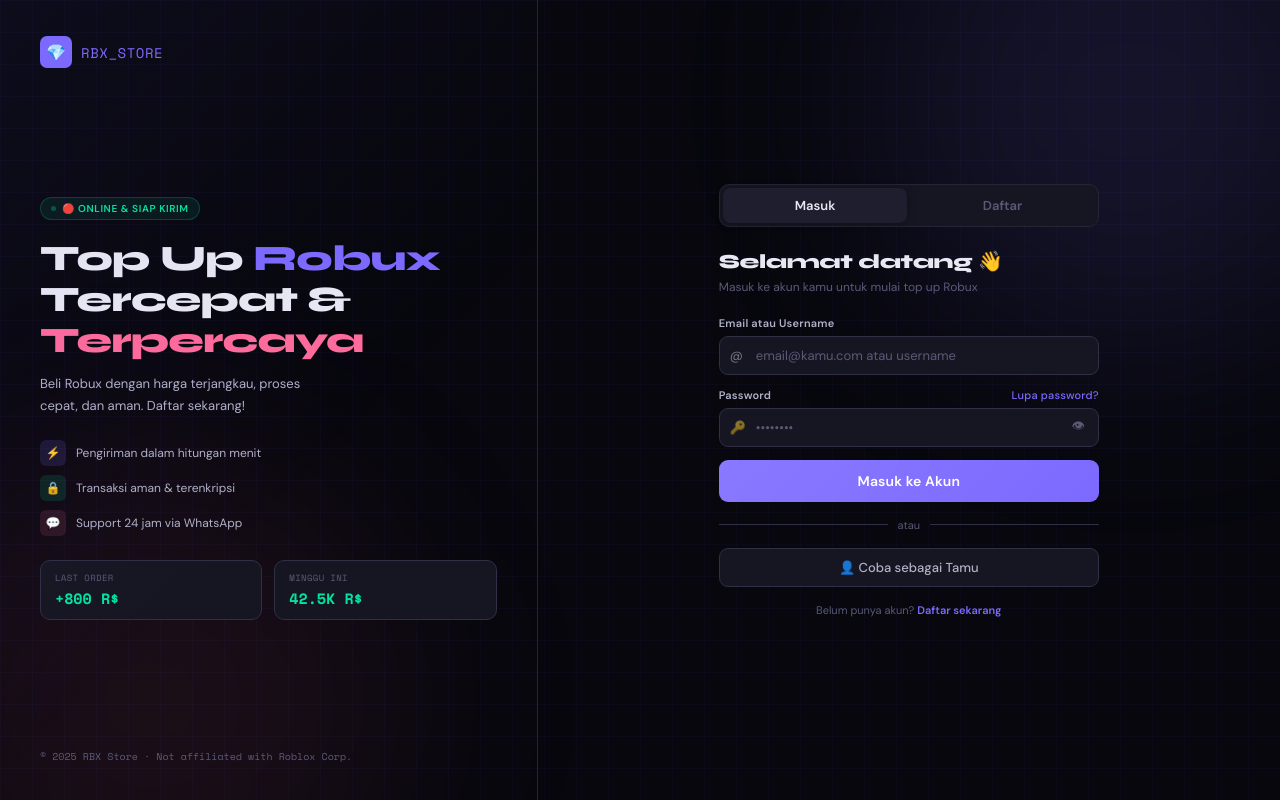
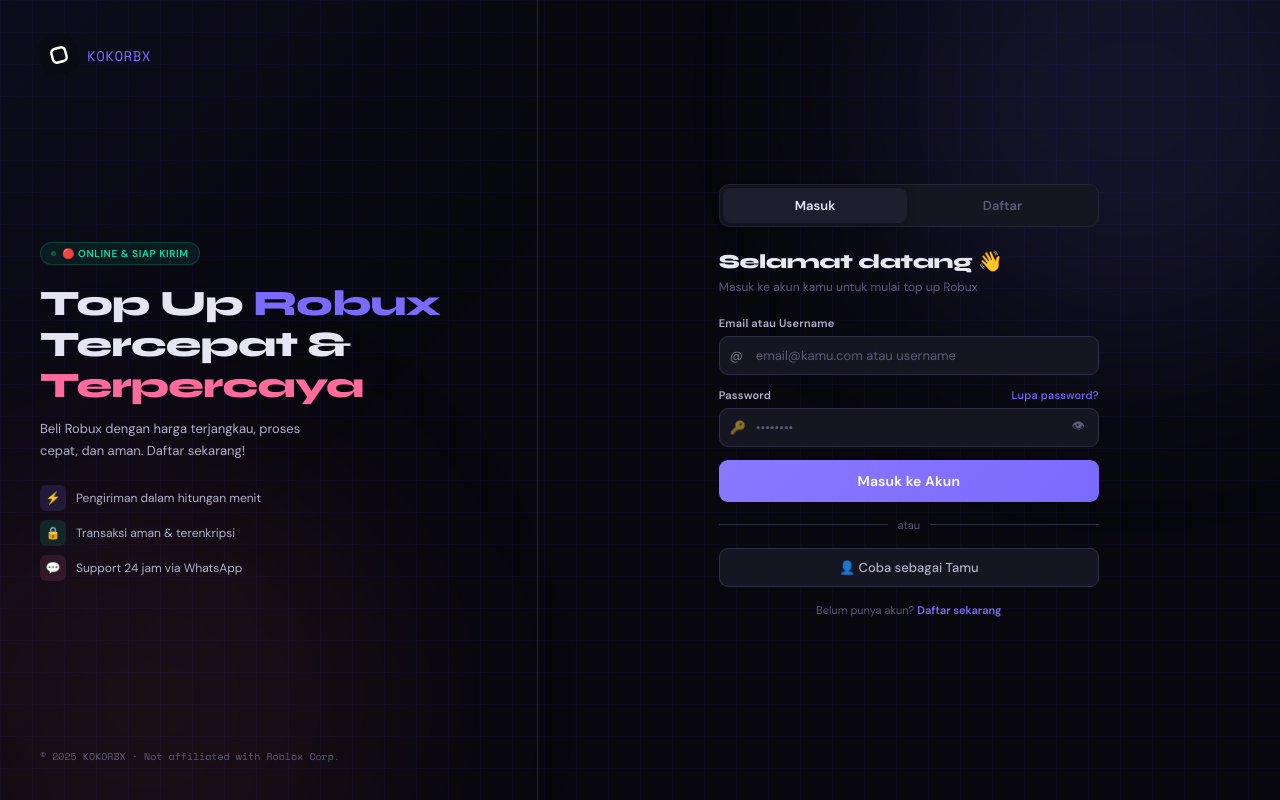
Before and after one commit to chisatobobaaa/chisatobobaaaa, a website: page rbxstore_auth.html in a window 1280 px wide. Drawn offline with nearby package versions, Linux system fonts and the light colour scheme.

Commit message:
rbxstore_auth.html

```diff
--- a/rbxstore_auth.html
+++ b/rbxstore_auth.html
@@ -3,7 +3,7 @@
 <head>
 <meta charset="UTF-8">
 <meta name="viewport" content="width=device-width, initial-scale=1.0">
-<title>RBX Store — Masuk / Daftar</title>
+<title>Kokorbx — Masuk / Daftar</title>
 <link href="https://fonts.googleapis.com/css2?family=Space+Mono:wght@400;700&family=Syne:wght@400;600;700;800&family=DM+Sans:wght@300;400;500;600&display=swap" rel="stylesheet">
 <style>
   :root {
@@ -97,11 +97,12 @@
     gap: 9px;
   }
   .brand-icon {
-    width: 32px; height: 32px;
-    background: var(--accent);
-    border-radius: 7px;
+    width: 38px; height: 38px;
+    background: #0a0a12;
+    border-radius: 11px;
     display: flex; align-items: center; justify-content: center;
-    font-size: 16px;
+    transform: rotate(-15deg);
+    flex-shrink: 0;
   }
   .brand-name {
     font-family: var(--mono);
@@ -169,21 +170,7 @@
   .feature-dot.green { background: rgba(0,229,160,.12); }
   .feature-dot.pink { background: rgba(255,106,155,.12); }
 
-  /* Stats row */
-  .stats-row {
-    display: flex;
-    gap: 12px;
-    margin-top: 24px;
-  }
-  .stat-pill {
-    background: var(--surface2);
-    border: 1px solid var(--border2);
-    border-radius: 10px;
-    padding: 10px 14px;
-    flex: 1;
-  }
-  .stat-label { font-size: 9px; color: var(--muted); font-family: var(--mono); letter-spacing: .04em; text-transform: uppercase; margin-bottom: 3px; }
-  .stat-val { font-family: var(--mono); font-weight: 700; color: var(--accent3); font-size: 15px; }
+
 
   .left-footer {
     font-size: 10px;
@@ -471,7 +458,7 @@
     z-index: 10;
     width: 100%;
   }
-  .mobile-header .brand-icon { width: 28px; height: 28px; font-size: 14px; }
+  .mobile-header .brand-icon { width: 38px; height: 38px; transform: rotate(-15deg); }
   .mobile-header .brand-name { font-size: 13px; }
 
   /* ── RESPONSIVE ── */
@@ -535,15 +522,23 @@
 
 <!-- MOBILE HEADER -->
 <div class="mobile-header">
-  <div class="brand-icon">💎</div>
-  <span class="brand-name">RBX_STORE</span>
+  <div class="brand-icon">
+    <svg width="18" height="18" viewBox="0 0 18 18" fill="none" xmlns="http://www.w3.org/2000/svg">
+      <rect x="2" y="2" width="14" height="14" rx="4" fill="none" stroke="white" stroke-width="2.5"/>
+    </svg>
+  </div>
+  <span class="brand-name">kokorbx</span>
 </div>
 
 <!-- LEFT PANEL -->
 <div class="left-panel">
   <div class="brand">
-    <div class="brand-icon">💎</div>
-    <span class="brand-name">RBX_STORE</span>
+    <div class="brand-icon">
+      <svg width="18" height="18" viewBox="0 0 18 18" fill="none" xmlns="http://www.w3.org/2000/svg">
+        <rect x="2" y="2" width="14" height="14" rx="4" fill="none" stroke="white" stroke-width="2.5"/>
+      </svg>
+    </div>
+    <span class="brand-name">KOKORBX</span>
   </div>
 
   <div class="left-hero">
@@ -571,20 +566,10 @@
       </div>
     </div>
 
-    <div class="stats-row">
-      <div class="stat-pill">
-        <div class="stat-label">LAST ORDER</div>
-        <div class="stat-val">+800 R$</div>
-      </div>
-      <div class="stat-pill">
-        <div class="stat-label">MINGGU INI</div>
-        <div class="stat-val">42.5K R$</div>
-      </div>
-    </div>
   </div>
 
   <div class="left-footer">
-    © 2025 RBX Store · Not affiliated with Roblox Corp.
+    © 2025 KOKORBX · Not affiliated with Roblox Corp.
   </div>
 </div>
 
@@ -726,7 +711,7 @@
       <div class="terms-check">
         <input type="checkbox" id="terms-check">
         <label for="terms-check">
-          Saya setuju dengan <a href="#">Syarat &amp; Ketentuan</a> dan <a href="#">Kebijakan Privasi</a> RBX Store
+          Saya setuju dengan <a href="#">Syarat &amp; Ketentuan</a> dan <a href="#">Kebijakan Privasi</a> Kokorbx
         </label>
       </div>
 
@@ -741,7 +726,7 @@
     <div class="success-screen" id="success-screen">
       <div class="success-icon">✓</div>
       <h3 id="success-title">Berhasil Masuk!</h3>
-      <p id="success-desc">Kamu berhasil masuk ke akun RBX Store kamu.</p>
+      <p id="success-desc">Kamu berhasil masuk ke akun Kokorbx kamu.</p>
       <div class="success-user" id="success-user-info"></div>
       <button class="btn-main" onclick="goToDashboard()">Lanjut ke Dashboard →</button>
       <button onclick="doLogout()" style="display:block;width:100%;background:none;border:none;color:var(--muted);font-size:11px;cursor:pointer;margin-top:10px;padding:8px;">Logout dari akun ini</button>
@@ -921,8 +906,8 @@
 
     document.getElementById('success-title').textContent = isNew ? 'Akun Berhasil Dibuat! 🎉' : 'Selamat Datang Kembali! 👋';
     document.getElementById('success-desc').textContent = isNew
-      ? 'Akun RBX Store kamu sudah siap. Yuk mulai top up Robux!'
-      : 'Kamu berhasil masuk ke akun RBX Store kamu.';
+      ? 'Akun Kokorbx kamu sudah siap. Yuk mulai top up Robux!'
+      : 'Kamu berhasil masuk ke akun Kokorbx kamu.';
 
     const joined = new Date(user.joinedAt).toLocaleDateString('id-ID', { day:'numeric', month:'long', year:'numeric' });
     document.getElementById('success-user-info').innerHTML = `
```
